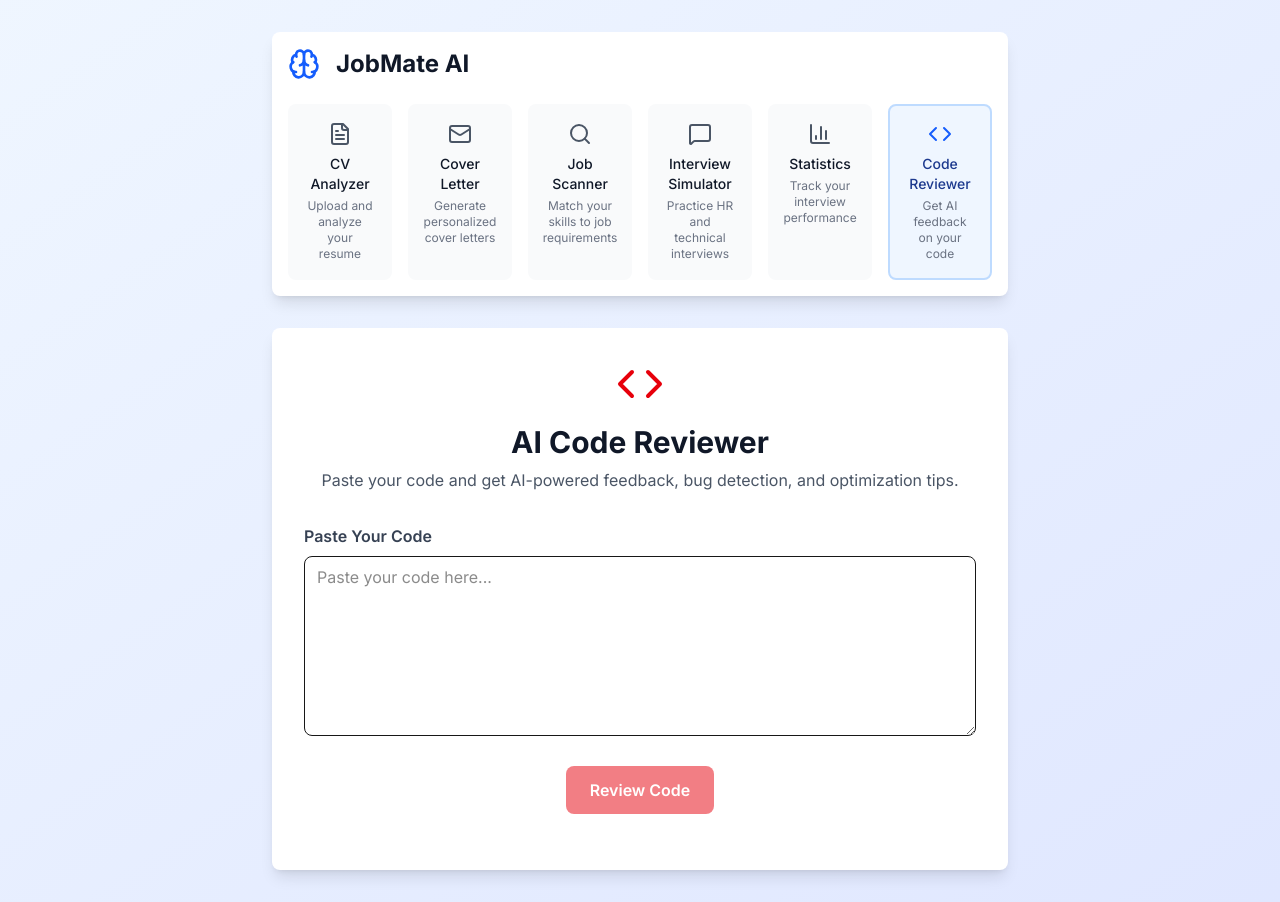
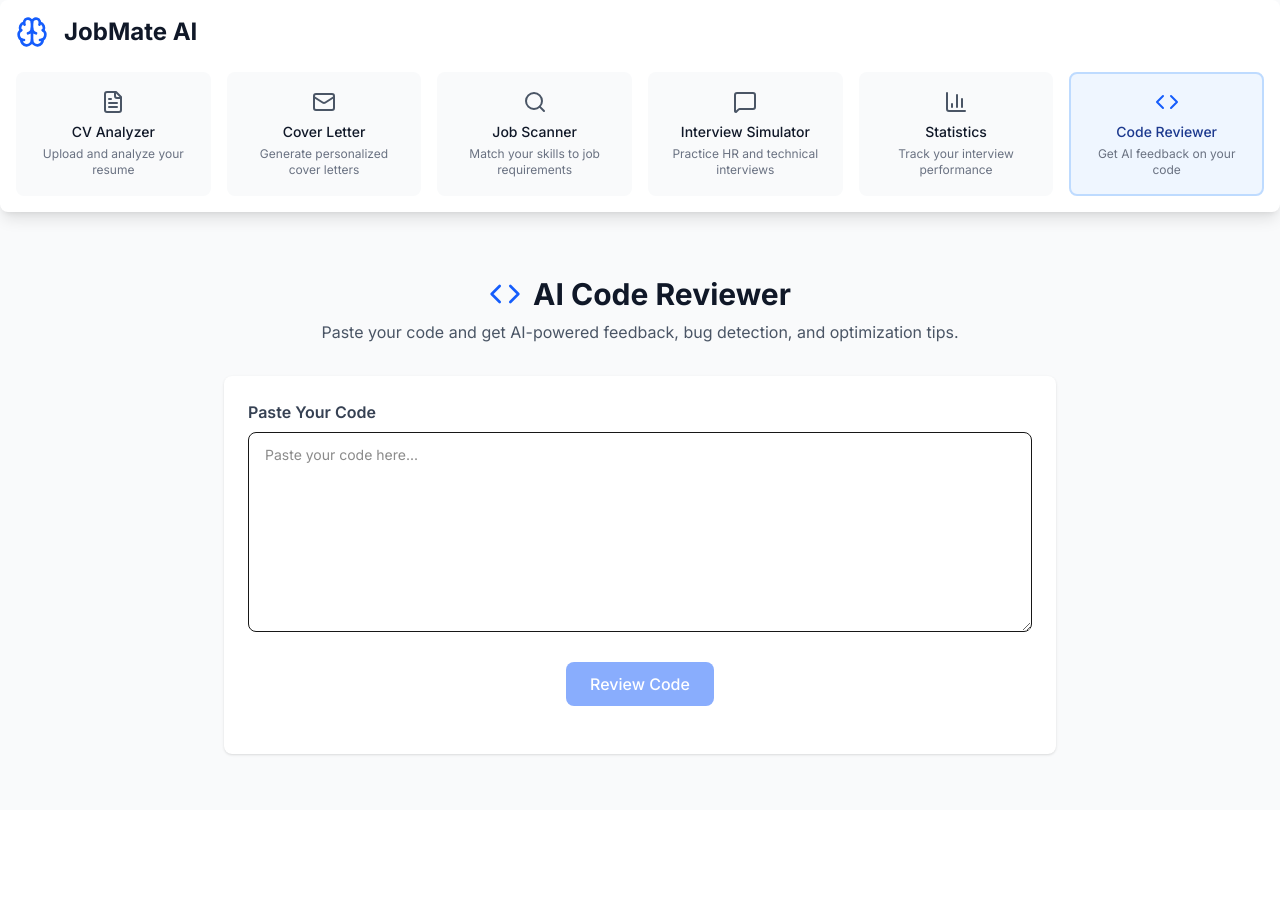
Before and after one commit to maksimKV/JobMateAI, a Next.js app in the folder frontend/: page /code-reviewer in a window 1280 px wide. After the commit the page ends 810 px from the top, so only its background shows below. Built offline with nearby package versions, Linux system fonts and the light colour scheme; no server answers.

Commit message:
Fixed layout issue on the code reviewer page

```diff
--- a/frontend/app/code-reviewer/page.tsx
+++ b/frontend/app/code-reviewer/page.tsx
@@ -27,23 +27,23 @@
   };
 
   return (
-    <div className="min-h-screen bg-gradient-to-br from-blue-50 to-indigo-100">
-      <div className="max-w-3xl mx-auto px-4 py-8">
-        <Navigation />
-        <div className="bg-white rounded-lg shadow-lg p-8">
-          <div className="text-center mb-8">
-            <Code className="h-12 w-12 text-red-600 mx-auto mb-4" />
-            <h1 className="text-3xl font-bold text-gray-900 mb-2">AI Code Reviewer</h1>
-            <p className="text-gray-600">
-              Paste your code and get AI-powered feedback, bug detection, and optimization tips.
-            </p>
+    <div className="min-h-screen bg-gray-50">
+      <Navigation />
+      <main className="max-w-4xl mx-auto py-8 px-4 sm:px-6 lg:px-8">
+        <div className="text-center mb-8">
+          <div className="flex items-center justify-center mb-2">
+            <Code className="h-8 w-8 text-blue-600 mr-3" />
+            <h1 className="text-3xl font-bold text-gray-900">AI Code Reviewer</h1>
           </div>
+          <p className="text-gray-600">Paste your code and get AI-powered feedback, bug detection, and optimization tips.</p>
+        </div>
 
+        <div className="bg-white rounded-lg shadow p-6 mb-6">
           {/* Code Input */}
           <div className="mb-6">
             <label className="block text-gray-700 font-semibold mb-2">Paste Your Code</label>
             <textarea
-              className="w-full border rounded-lg px-3 py-2 min-h-[180px] font-mono"
+              className="w-full border rounded-lg px-4 py-3 min-h-[200px] font-mono text-sm"
               value={code}
               onChange={e => setCode(e.target.value)}
               placeholder="Paste your code here..."
@@ -51,14 +51,17 @@
           </div>
 
           {/* Review Button */}
-          <div className="mb-6 text-center">
+          <div className="flex justify-center mb-6">
             <button
-              className="bg-red-600 text-white px-6 py-3 rounded-lg font-semibold hover:bg-red-700 disabled:opacity-50 disabled:cursor-not-allowed"
+              className="bg-blue-600 text-white px-6 py-2.5 rounded-lg font-medium hover:bg-blue-700 disabled:opacity-50 disabled:cursor-not-allowed flex items-center"
               onClick={handleReview}
               disabled={isLoading || !code}
             >
               {isLoading ? (
-                <span className="flex items-center justify-center"><Loader2 className="animate-spin h-5 w-5 mr-2" />Reviewing...</span>
+                <>
+                  <Loader2 className="animate-spin h-5 w-5 mr-2" />
+                  Reviewing...
+                </>
               ) : (
                 'Review Code'
               )}
@@ -67,10 +70,14 @@
 
           {/* Error */}
           {error && (
-            <div className="mb-6 bg-red-50 border border-red-200 rounded-lg p-4">
-              <div className="flex items-center">
-                <AlertCircle className="h-5 w-5 text-red-500 mr-2" />
-                <span className="text-red-700">{error}</span>
+            <div className="mb-6 bg-red-50 border-l-4 border-red-500 p-4">
+              <div className="flex">
+                <div className="flex-shrink-0">
+                  <AlertCircle className="h-5 w-5 text-red-500" />
+                </div>
+                <div className="ml-3">
+                  <p className="text-sm text-red-700">{error}</p>
+                </div>
               </div>
             </div>
           )}
@@ -78,18 +85,20 @@
           {/* Result */}
           {result && (
             <div className="mt-8 space-y-4">
-              <div className="flex items-center gap-2 text-gray-700">
+              <div className="flex items-center gap-2 text-gray-700 mb-4">
                 <Sparkles className="h-5 w-5 text-blue-600" />
-                <span className="font-semibold">Detected Language:</span>
-                <span className="text-blue-800 font-mono">{result.detected_language}</span>
+                <span className="font-medium">Detected Language:</span>
+                <span className="text-blue-800 font-mono bg-blue-50 px-2 py-0.5 rounded">
+                  {result.detected_language}
+                </span>
               </div>
-              <div className="bg-gray-50 rounded-lg p-4 whitespace-pre-wrap text-gray-800">
+              <div className="bg-gray-50 border border-gray-200 rounded-lg p-4 whitespace-pre-wrap text-gray-800 text-sm font-mono">
                 {result.review}
               </div>
             </div>
           )}
         </div>
-      </div>
+      </main>
     </div>
   );
 }
```
